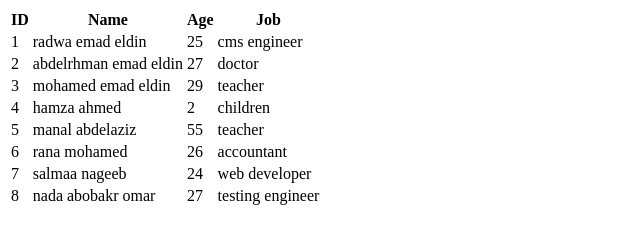
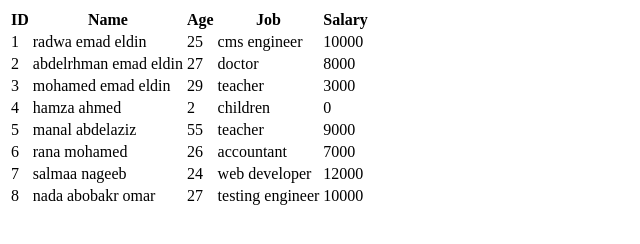
Before and after one commit to Radwaemad99/javascript3_API-S-project, a plain HTML site: page index2.HTML in a window 1280 px wide. Shown: the whole page, without its empty margins (0-640 px from the left). Drawn offline with Linux system fonts and the light colour scheme.

Commit message:
my javascript 3 and api's project

```diff
--- a/index2.HTML
+++ b/index2.HTML
@@ -12,6 +12,7 @@
                 <th>Name</th>
                 <th>Age</th>
                 <th>Job</th>
+                <th>Salary</th>
                 </tr>
         </thead>
         <tbody>
--- a/task2.js
+++ b/task2.js
@@ -1,13 +1,13 @@
 // Sample data (replace with your API data)
 const data = [
-    { id: 1, name: "radwa emad eldin", age: 25, job: "cms engineer" },
-    { id: 2, name: "abdelrhman emad eldin", age: 27, job: "doctor" },
-    { id: 3, name: "mohamed emad eldin", age: 29, job: "teacher"},
-    { id: 4, name: "hamza ahmed", age: 2, job: "children" },
-    { id: 5, name: "manal abdelaziz", age: 55, job: "teacher" },
-    { id: 6, name: "rana mohamed", age: 26, job: "accountant" },
-    { id: 7, name: "salmaa nageeb", age: 24, job: "web developer" },
-    { id: 8, name: "nada abobakr omar", age: 27, job: "testing engineer" },
+    { id: 1, name: "radwa emad eldin", age: 25, job: "cms engineer", salary: 10000 },
+    { id: 2, name: "abdelrhman emad eldin", age: 27, job: "doctor", salary: 8000 },
+    { id: 3, name: "mohamed emad eldin", age: 29, job: "teacher", salary: 3000},
+    { id: 4, name: "hamza ahmed", age: 2, job: "children", salary: 0 },
+    { id: 5, name: "manal abdelaziz", age: 55, job: "teacher", salary:9000 },
+    { id: 6, name: "rana mohamed", age: 26, job: "accountant", salary: 7000 },
+    { id: 7, name: "salmaa nageeb", age: 24, job: "web developer", salary: 12000 },
+    { id: 8, name: "nada abobakr omar", age: 27, job: "testing engineer", salary:10000 },
 
 ];
 
@@ -22,12 +22,14 @@ function displayData(data) {
         let nameCell = row.insertCell(1);
         let ageCell = row.insertCell(2);
         let jobCell =row.insertCell(3);
+        let salaryCell = row.insertCell(4);
 
 
         idCell.textContent = item.id;
         nameCell.textContent = item.name;
         ageCell.textContent = item.age;
         jobCell.textContent= item.job
+        salaryCell.textContent= item.salary;
 
 
     });
```
